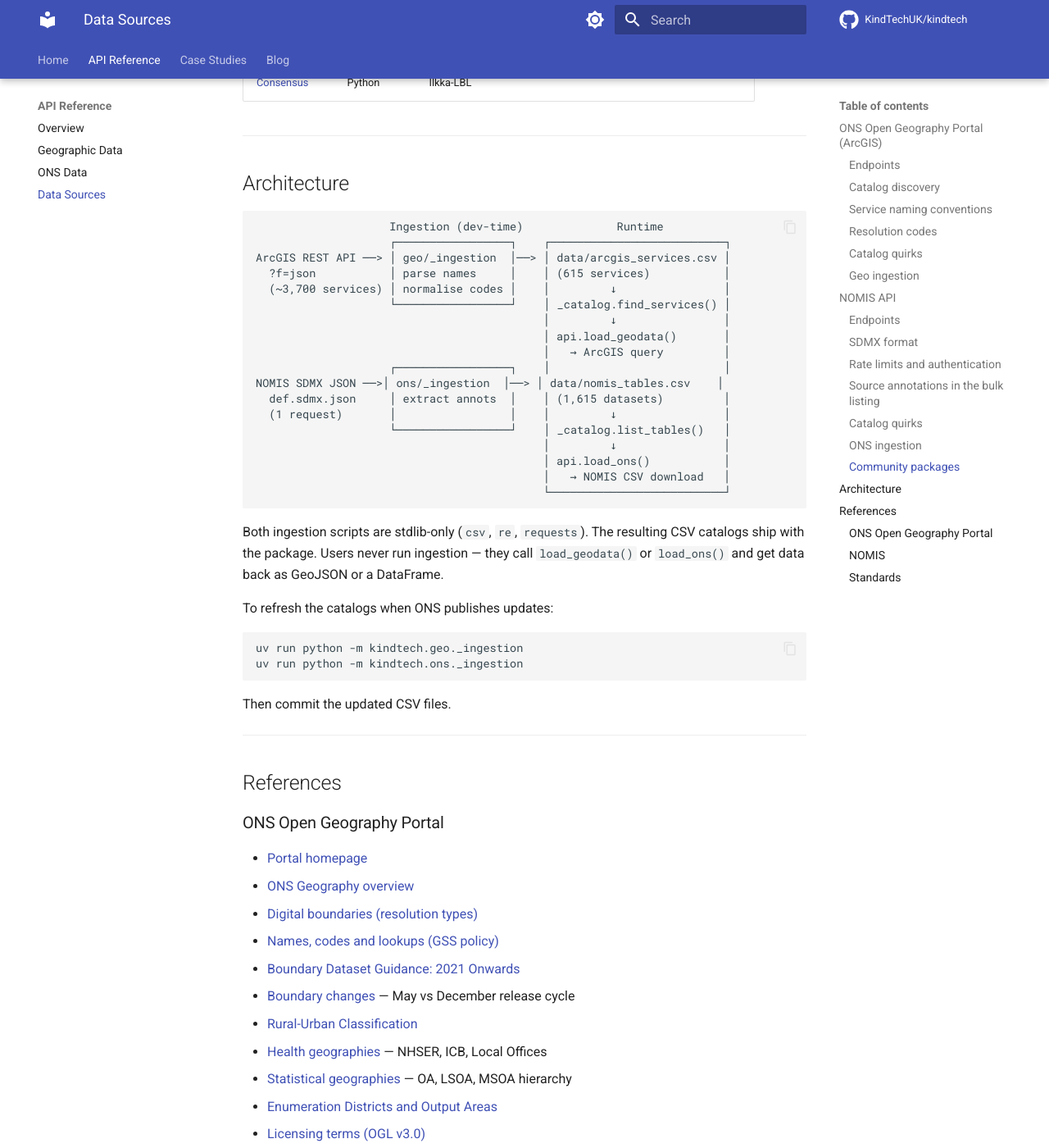
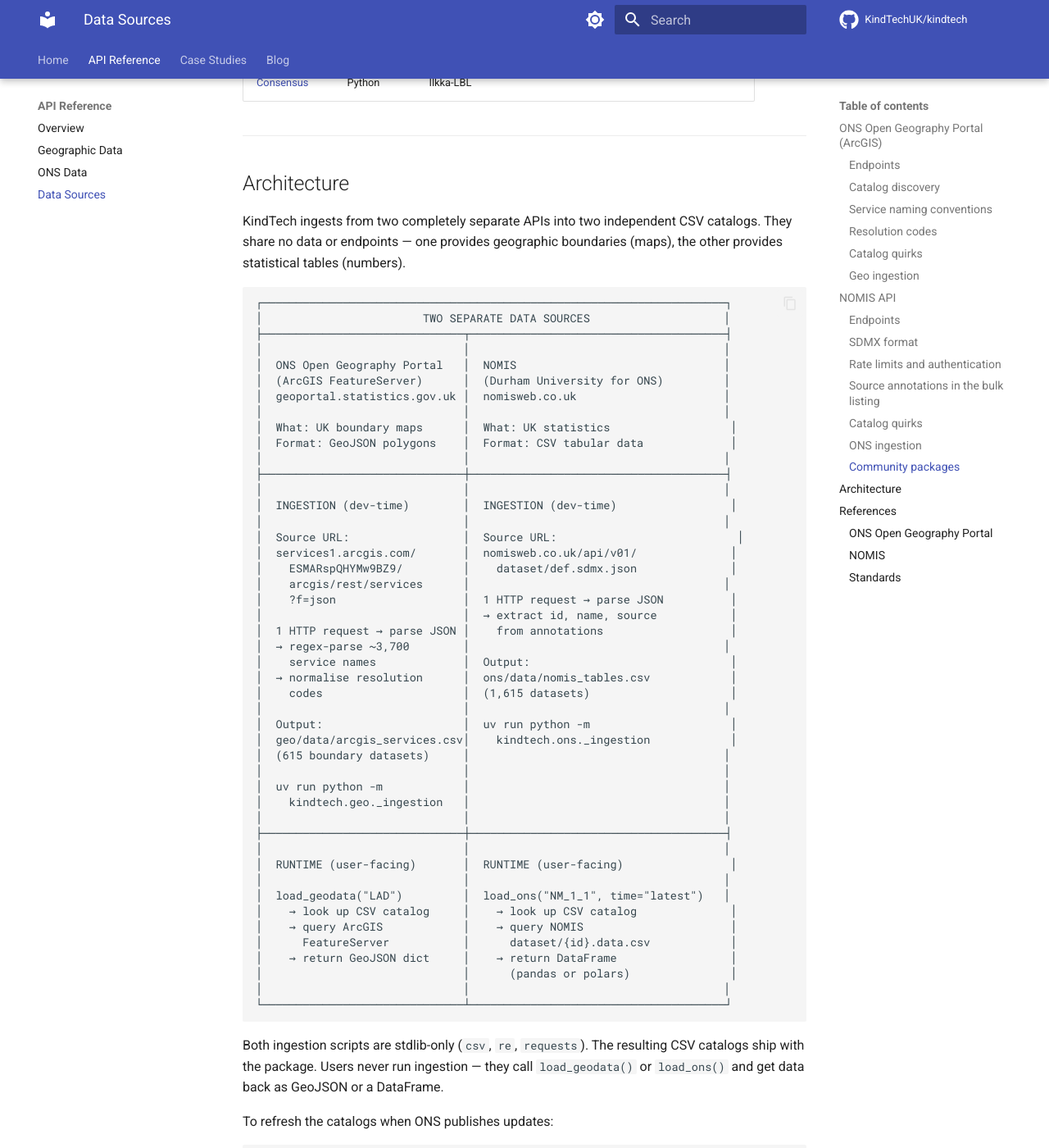
Before and after one commit to KindTechUK/kindtech, an MkDocs documentation site: the page built from docs/api/data-sources.md, in a window 1280 px wide and 1400 px high, scrolled down 5999 px. Shown: the whole window at 82% size. Built offline with MkDocs 1.6.1 and Material for MkDocs 9.7.7, drawn with Linux system fonts in a browser that asks for light colours; comment, search, counter and statistics services are not loaded; some of the changed text lies outside the part shown.

Commit message:
Clarify architecture diagram: two separate data sources

````diff
--- a/docs/api/data-sources.md
+++ b/docs/api/data-sources.md
@@ -253,25 +253,57 @@
 
 ## Architecture
 
+KindTech ingests from two completely separate APIs into two independent CSV
+catalogs. They share no data or endpoints — one provides geographic
+boundaries (maps), the other provides statistical tables (numbers).
+
 ```
-                    Ingestion (dev-time)              Runtime
-                    ┌─────────────────┐    ┌──────────────────────────┐
-ArcGIS REST API ──> │ geo/_ingestion  │──> │ data/arcgis_services.csv │
-  ?f=json           │ parse names     │    │ (615 services)           │
-  (~3,700 services) │ normalise codes │    │         ↓                │
-                    └─────────────────┘    │ _catalog.find_services() │
-                                           │         ↓                │
-                                           │ api.load_geodata()       │
-                                           │   → ArcGIS query         │
-                    ┌─────────────────┐    │                          │
-NOMIS SDMX JSON ──>│ ons/_ingestion  │──> │ data/nomis_tables.csv    │
-  def.sdmx.json     │ extract annots  │    │ (1,615 datasets)         │
-  (1 request)       │                 │    │         ↓                │
-                    └─────────────────┘    │ _catalog.list_tables()   │
-                                           │         ↓                │
-                                           │ api.load_ons()           │
-                                           │   → NOMIS CSV download   │
-                                           └──────────────────────────┘
+┌─────────────────────────────────────────────────────────────────────┐
+│                        TWO SEPARATE DATA SOURCES                    │
+├──────────────────────────────┬──────────────────────────────────────┤
+│                              │                                      │
+│  ONS Open Geography Portal   │  NOMIS                               │
+│  (ArcGIS FeatureServer)      │  (Durham University for ONS)         │
+│  geoportal.statistics.gov.uk │  nomisweb.co.uk                      │
+│                              │                                      │
+│  What: UK boundary maps      │  What: UK statistics                  │
+│  Format: GeoJSON polygons    │  Format: CSV tabular data             │
+│                              │                                      │
+├──────────────────────────────┼──────────────────────────────────────┤
+│                              │                                      │
+│  INGESTION (dev-time)        │  INGESTION (dev-time)                 │
+│                              │                                      │
+│  Source URL:                 │  Source URL:                           │
+│  services1.arcgis.com/       │  nomisweb.co.uk/api/v01/              │
+│    ESMARspQHYMw9BZ9/         │    dataset/def.sdmx.json              │
+│    arcgis/rest/services      │                                      │
+│    ?f=json                   │  1 HTTP request → parse JSON          │
+│                              │  → extract id, name, source           │
+│  1 HTTP request → parse JSON │    from annotations                   │
+│  → regex-parse ~3,700        │                                      │
+│    service names             │  Output:                              │
+│  → normalise resolution      │  ons/data/nomis_tables.csv            │
+│    codes                     │  (1,615 datasets)                     │
+│                              │                                      │
+│  Output:                     │  uv run python -m                     │
+│  geo/data/arcgis_services.csv│    kindtech.ons._ingestion            │
+│  (615 boundary datasets)     │                                      │
+│                              │                                      │
+│  uv run python -m            │                                      │
+│    kindtech.geo._ingestion   │                                      │
+│                              │                                      │
+├──────────────────────────────┼──────────────────────────────────────┤
+│                              │                                      │
+│  RUNTIME (user-facing)       │  RUNTIME (user-facing)                │
+│                              │                                      │
+│  load_geodata("LAD")         │  load_ons("NM_1_1", time="latest")   │
+│    → look up CSV catalog     │    → look up CSV catalog              │
+│    → query ArcGIS            │    → query NOMIS                      │
+│      FeatureServer           │      dataset/{id}.data.csv            │
+│    → return GeoJSON dict     │    → return DataFrame                 │
+│                              │      (pandas or polars)               │
+│                              │                                      │
+└──────────────────────────────┴──────────────────────────────────────┘
 ```
 
 Both ingestion scripts are stdlib-only (`csv`, `re`, `requests`). The
@@ -282,7 +314,10 @@
 To refresh the catalogs when ONS publishes updates:
 
 ```bash
+# Geo boundaries — from ArcGIS
 uv run python -m kindtech.geo._ingestion
+
+# Statistics — from NOMIS
 uv run python -m kindtech.ons._ingestion
 ```
 
````
